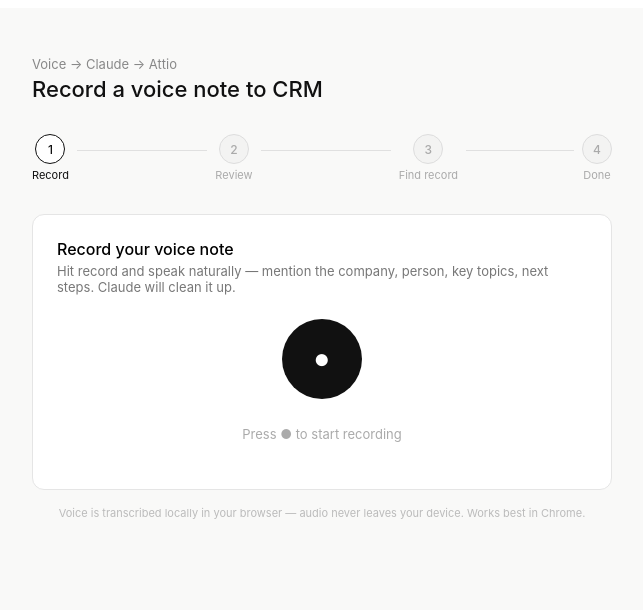
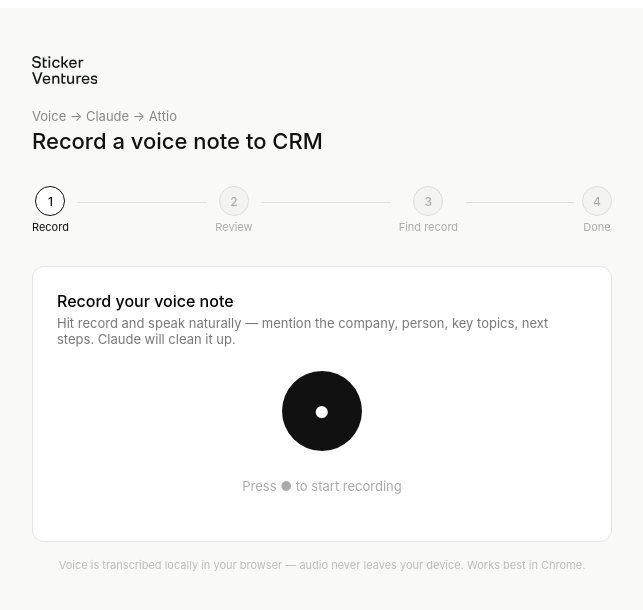
Before and after one commit to ophere-evan/attio-noter, a Next.js app: page / in a window 1280 px wide. Shown: the top 610 px of the page, without its empty margins (318-961 px from the left). Built offline with nearby package versions, Linux system fonts and the light colour scheme.

Commit message:
add Sticker Ventures logo

```diff
--- a/pages/index.jsx
+++ b/pages/index.jsx
@@ -167,6 +167,29 @@
       <style>{`@keyframes pulse { 0%,100%{opacity:1} 50%{opacity:0.3} }`}</style>
       <div style={{ width: "100%", maxWidth: 580 }}>
         <div style={{ marginBottom: "2rem" }}>
+          <div style={{ marginBottom: "1.5rem" }}>
+            <svg xmlns="http://www.w3.org/2000/svg" viewBox="0 0 264.28 113" style={{ height: 28, width: "auto", display: "block" }}>
+              <g>
+                <path fill="#161818" d="M0,65.33h7.48l13.89,39.46,13.82-39.46h7.54l-16.83,46.74h-9.08L0,65.33Z"/>
+                <path fill="#161818" d="M43.07,95.84c0-10.35,6.41-16.83,15.56-16.83s15.42,6.21,15.42,16.02c0,.87-.07,1.74-.2,3.07h-24.37c.27,5.88,3.87,9.41,9.61,9.41,3.81,0,6.48-1.74,7.75-4.61h6.61c-2,6.21-6.94,10.08-14.36,10.08-9.61,0-16.02-6.74-16.02-17.16ZM67.5,93.04v-.33c0-4.94-3.2-8.48-8.88-8.48s-8.88,3.61-9.15,8.81h18.03Z"/>
+                <path fill="#161818" d="M81.86,79.95h5.74v4.21c1.94-3.47,5.81-5.14,10.15-5.14,7.88,0,12.82,4.81,12.82,13.69v19.36h-6.48v-18.76c0-5.74-2.8-8.41-7.54-8.41s-8.21,3.41-8.21,8.61v18.56h-6.48v-32.12Z"/>
+                <path fill="#161818" d="M118.66,104.32v-33.98h6.48v9.61h10.08v5.68h-10.08v17.43c0,2.34.93,3.34,3.4,3.34h6.68v5.68h-8.61c-5.54,0-7.95-2.2-7.95-7.75Z"/>
+                <path fill="#161818" d="M141.42,99.31v-19.36h6.48v18.76c0,5.74,2.67,8.41,7.34,8.41s8.01-3.47,8.01-8.61v-18.56h6.48v32.12h-5.74v-3.67c-2.14,3.14-5.81,4.61-9.95,4.61-7.81,0-12.62-4.81-12.62-13.69Z"/>
+                <path fill="#161818" d="M179.62,79.95h5.74v5.21c.8-3.21,3.2-5.21,7.01-5.21h6.14v5.68h-6.74c-4.01,0-5.68,2.27-5.68,6.61v19.83h-6.48v-32.12Z"/>
+                <path fill="#161818" d="M200.78,95.84c0-10.35,6.41-16.83,15.56-16.83s15.42,6.21,15.42,16.02c0,.87-.07,1.74-.2,3.07h-24.37c.27,5.88,3.87,9.41,9.61,9.41,3.81,0,6.48-1.74,7.75-4.61h6.61c-2,6.21-6.94,10.08-14.36,10.08-9.61,0-16.02-6.74-16.02-17.16ZM225.22,93.04v-.33c0-4.94-3.2-8.48-8.88-8.48s-8.88,3.61-9.15,8.81h18.03Z"/>
+                <path fill="#161818" d="M236.57,102.92h6.68c.33,3.2,2.94,4.81,7.61,4.81,4.27,0,6.88-1.8,6.88-4.74,0-2.4-1.8-3.81-5.14-4.14l-5.14-.53c-6.01-.6-9.81-3.94-9.81-9.28,0-6.14,5.14-10.01,13.02-10.01s12.95,3.34,13.35,9.88h-6.48c-.2-3.07-2.74-4.61-6.94-4.61s-6.54,1.67-6.54,4.41c0,2.34,1.74,3.61,5.47,4.07l5.21.6c6.08.67,9.55,4.07,9.55,9.35,0,6.28-5.27,10.28-13.55,10.28s-13.82-3.47-14.15-10.08Z"/>
+              </g>
+              <g>
+                <path fill="#161818" d="M0,33.38h6.88c.07,5.68,4.47,9.28,11.68,9.28,6.41,0,10.48-3.34,10.48-8.41,0-4.07-2.6-6.54-7.95-7.28l-6.14-.87C6.01,24.9,1.54,20.5,1.54,13.49,1.54,5.27,8.15,0,18.23,0s16.89,5.07,17.09,13.22h-6.88c-.2-4.54-4.07-7.34-10.22-7.34s-9.75,2.8-9.75,7.21c0,3.81,2.74,5.94,8.48,6.74l5.81.8c8.68,1.2,13.22,5.68,13.22,13.22,0,8.95-6.61,14.76-17.43,14.76C7.01,48.61.07,42.8,0,33.38Z"/>
+                <path fill="#161818" d="M43.41,39.93V5.94h6.48v9.61h10.08v5.68h-10.08v17.43c0,2.34.93,3.34,3.4,3.34h6.68v5.68h-8.61c-5.54,0-7.95-2.2-7.95-7.75Z"/>
+                <path fill="#161818" d="M66.44,1.4h7.21v7.68h-7.21V1.4ZM66.84,15.56h6.48v32.12h-6.48V15.56Z"/>
+                <path fill="#161818" d="M81.33,31.71c0-10.02,6.54-17.09,16.22-17.09,8.15,0,13.69,4.74,14.42,11.48h-6.61c-.6-3-3.27-5.61-7.88-5.61-5.74,0-9.48,4.34-9.48,11.08s3.81,11.15,9.35,11.15c4.34,0,7.48-2.54,8.15-6.28h6.61c-.87,6.41-6.21,12.15-14.96,12.15-9.61,0-15.82-7.14-15.82-16.89Z"/>
+                <path fill="#161818" d="M128.6,33.25h-3.41v14.42h-6.48V.93h6.48v26.31h3.41l10.82-11.68h7.95l-13.09,14.56,13.09,17.56h-7.81l-10.95-14.42Z"/>
+                <path fill="#161818" d="M149.77,31.45c0-10.35,6.41-16.83,15.56-16.83s15.42,6.21,15.42,16.02c0,.87-.07,1.74-.2,3.07h-24.37c.27,5.88,3.87,9.41,9.61,9.41,3.81,0,6.48-1.74,7.75-4.61h6.61c-2,6.21-6.94,10.08-14.36,10.08-9.61,0-16.02-6.74-16.02-17.16ZM174.21,28.64v-.33c0-4.94-3.2-8.48-8.88-8.48s-8.88,3.61-9.15,8.81h18.03Z"/>
+                <path fill="#161818" d="M188.56,15.56h5.74v5.21c.8-3.21,3.2-5.21,7.01-5.21h6.14v5.68h-6.74c-4.01,0-5.68,2.27-5.68,6.61v19.83h-6.48V15.56Z"/>
+              </g>
+            </svg>
+          </div>
           <p style={{ fontSize: 13, color: "#888", margin: "0 0 4px" }}>Voice → Claude → Attio</p>
           <h1 style={{ fontSize: 22, fontWeight: 500, margin: 0, color: "#111" }}>Record a voice note to CRM</h1>
         </div>
```
